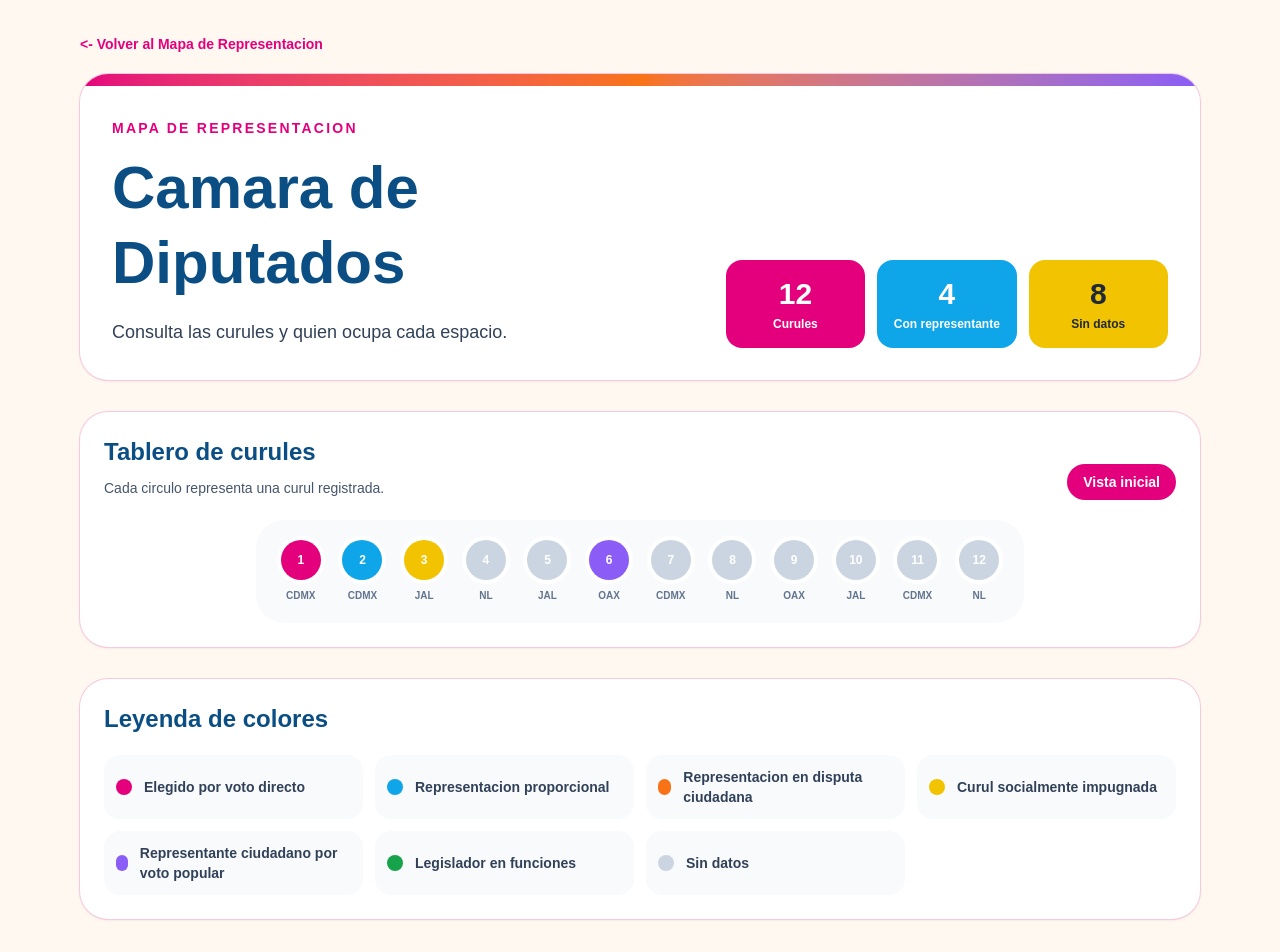
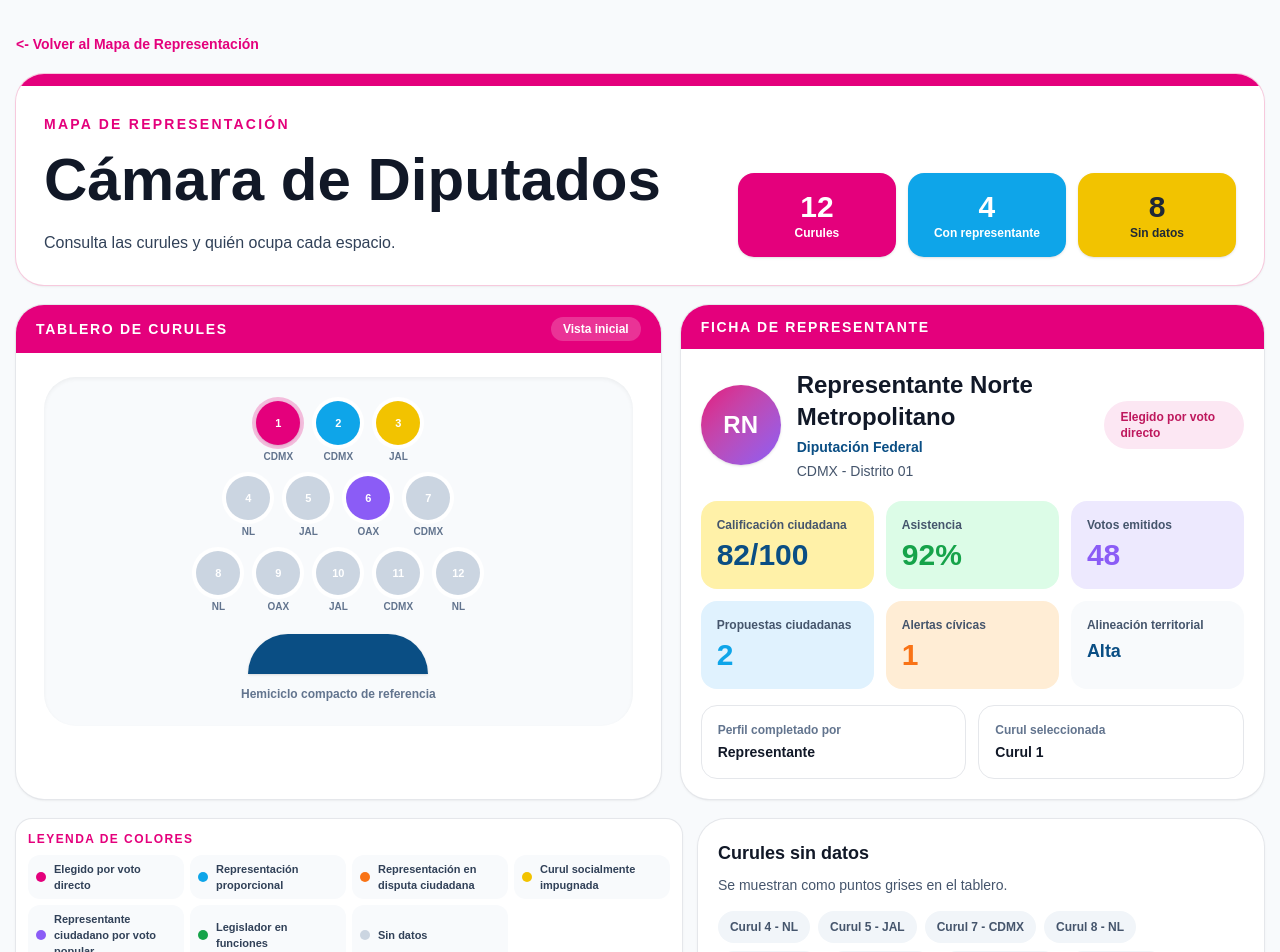
Before and after one commit to TecnocraciaParticipativaMexico/Plataforma, a Next.js app in the folder web/: page /congreso-civico/representacion/diputados in a window 1280 px wide. Shown: the top 952 px of the page. Built offline with nearby package versions, Linux system fonts and the light colour scheme.

Commit message:
style: compact diputados representation dashboard (#33)
* style: compact diputados representation dashboard

* style: polish diputados dashboard copy and legend

```diff
--- a/web/app/congreso-civico/representacion/diputados/page.tsx
+++ b/web/app/congreso-civico/representacion/diputados/page.tsx
@@ -8,44 +8,69 @@ import {
 
 const tipoRepresentacionConfig: Record<
   CongresoCivicoTipoRepresentacion | "sin-datos",
-  { label: string; dot: string; badge: string }
+  { label: string; dot: string; badge: string; text: string }
 > = {
   "voto-directo": {
     label: "Elegido por voto directo",
     dot: "bg-[#E4007C]",
     badge: "bg-[#FCE7F3] text-[#BE185D]",
+    text: "text-[#E4007C]",
   },
   "representacion-proporcional": {
-    label: "Representacion proporcional",
+    label: "Representación proporcional",
     dot: "bg-[#0EA5E9]",
     badge: "bg-[#E0F2FE] text-[#0369A1]",
+    text: "text-[#0EA5E9]",
   },
   "disputa-ciudadana": {
-    label: "Representacion en disputa ciudadana",
+    label: "Representación en disputa ciudadana",
     dot: "bg-[#F97316]",
     badge: "bg-[#FFEDD5] text-[#C2410C]",
+    text: "text-[#F97316]",
   },
   "curul-socialmente-impugnada": {
     label: "Curul socialmente impugnada",
     dot: "bg-[#F2C300]",
     badge: "bg-[#FEF3C7] text-[#92400E]",
+    text: "text-[#D97706]",
   },
   "representante-ciudadano": {
     label: "Representante ciudadano por voto popular",
     dot: "bg-[#8B5CF6]",
     badge: "bg-[#EDE9FE] text-[#6D28D9]",
+    text: "text-[#8B5CF6]",
   },
   "legislador-funciones": {
     label: "Legislador en funciones",
     dot: "bg-[#16A34A]",
     badge: "bg-[#DCFCE7] text-[#15803D]",
+    text: "text-[#16A34A]",
   },
   "sin-datos": {
     label: "Sin datos",
     dot: "bg-[#CBD5E1]",
     badge: "bg-slate-100 text-slate-600",
+    text: "text-slate-500",
   },
 };
+
+const alineacionLabel = {
+  alta: "Alta",
+  media: "Media",
+  baja: "Baja",
+  "divergencia-significativa": "Divergencia significativa",
+} as const;
+
+const curulesConRepresentante = curulesDiputadosCongresoCivico.filter((curul) => curul.representanteId);
+const curulesSinDatos = curulesDiputadosCongresoCivico.filter((curul) => !curul.representanteId);
+const representantesDiputados = representantesMapaCongresoCivico.filter((representante) => representante.camara === "diputados");
+const curulInicial = curulesConRepresentante[0] ?? curulesDiputadosCongresoCivico[0];
+const representanteInicial = representantesMapaCongresoCivico.find((representante) => representante.id === curulInicial?.representanteId);
+const hemicicloFilas = [
+  curulesDiputadosCongresoCivico.slice(0, 3),
+  curulesDiputadosCongresoCivico.slice(3, 7),
+  curulesDiputadosCongresoCivico.slice(7, 12),
+];
 
 function obtenerRepresentante(representanteId?: string) {
   return representantesMapaCongresoCivico.find((representante) => representante.id === representanteId);
@@ -55,69 +80,75 @@ function obtenerAlertas(alertaIds: string[] = []) {
   return alertasRepresentacionCongresoCivico.filter((alerta) => alertaIds.includes(alerta.id));
 }
 
-function obtenerTipoVisual(curulTipo: CongresoCivicoTipoRepresentacion, representante?: { tipoRepresentacion: CongresoCivicoTipoRepresentacion }) {
-  return representante?.tipoRepresentacion ?? curulTipo ?? "sin-datos";
+function obtenerIniciales(nombre: string) {
+  return nombre
+    .split(" ")
+    .slice(0, 2)
+    .map((parte) => parte[0])
+    .join("")
+    .toUpperCase();
 }
 
 export default function CongresoCivicoDiputadosPage() {
+  const alertasIniciales = obtenerAlertas(representanteInicial?.alertasCivicas);
+  const tipoInicial = representanteInicial?.tipoRepresentacion ?? "sin-datos";
+  const configInicial = tipoRepresentacionConfig[tipoInicial];
+
   return (
-    <main className="min-h-screen bg-[#FFF8F0] text-[#0A4E84]">
-      <div className="mx-auto max-w-6xl px-4 py-8">
+    <main className="min-h-screen bg-[#F8FAFC] text-[#0A4E84]">
+      <div className="mx-auto max-w-7xl px-4 py-6 md:py-8">
         <Link href="/congreso-civico/representacion" className="mb-5 inline-block text-sm font-semibold text-[#E4007C]">
-          {"<-"} Volver al Mapa de Representacion
+          {"<-"} Volver al Mapa de Representación
         </Link>
 
-        <section className="mb-8 overflow-hidden rounded-[28px] bg-white shadow-sm ring-1 ring-[#F7C9DD]">
-          <div className="h-3 bg-gradient-to-r from-[#E4007C] via-[#F97316] via-[#F2C300] via-[#16A34A] via-[#0EA5E9] to-[#8B5CF6]" />
-          <div className="grid gap-6 p-6 md:grid-cols-[1fr_0.75fr] md:p-8 md:items-end">
+        <section className="mb-5 overflow-hidden rounded-[28px] bg-white shadow-sm ring-1 ring-[#F7C9DD]">
+          <div className="h-3 bg-[#E4007C]" />
+          <div className="grid gap-5 p-5 md:grid-cols-[1.15fr_0.85fr] md:p-7 md:items-end">
             <div>
-              <div className="mb-3 text-sm font-bold uppercase tracking-[0.16em] text-[#E4007C]">
-                Mapa de Representacion
-              </div>
-              <h1 className="text-4xl font-bold leading-tight md:text-6xl">Camara de Diputados</h1>
-              <p className="mt-4 max-w-2xl text-lg leading-8 text-slate-700">
-                Consulta las curules y quien ocupa cada espacio.
-              </p>
+              <div className="text-sm font-bold uppercase tracking-[0.16em] text-[#E4007C]">Mapa de Representación</div>
+              <h1 className="mt-2 text-4xl font-black leading-tight text-[#111827] md:text-6xl">Cámara de Diputados</h1>
+              <p className="mt-3 max-w-xl text-base leading-7 text-slate-700">Consulta las curules y quién ocupa cada espacio.</p>
             </div>
 
-            <div className="grid grid-cols-3 gap-3 text-center">
-              <div className="rounded-2xl bg-[#E4007C] p-4 text-white">
-                <div className="text-3xl font-bold">{curulesDiputadosCongresoCivico.length}</div>
-                <div className="mt-1 text-xs font-bold">Curules</div>
+            <div className="grid grid-cols-3 gap-3">
+              <div className="rounded-2xl bg-[#E4007C] p-4 text-center text-white shadow-sm">
+                <div className="text-3xl font-black">{curulesDiputadosCongresoCivico.length}</div>
+                <div className="text-xs font-bold">Curules</div>
               </div>
-              <div className="rounded-2xl bg-[#0EA5E9] p-4 text-white">
-                <div className="text-3xl font-bold">{representantesMapaCongresoCivico.filter((rep) => rep.camara === "diputados").length}</div>
-                <div className="mt-1 text-xs font-bold">Con representante</div>
+              <div className="rounded-2xl bg-[#0EA5E9] p-4 text-center text-white shadow-sm">
+                <div className="text-3xl font-black">{representantesDiputados.length}</div>
+                <div className="text-xs font-bold">Con representante</div>
               </div>
-              <div className="rounded-2xl bg-[#F2C300] p-4 text-[#1F2937]">
-                <div className="text-3xl font-bold">
-                  {curulesDiputadosCongresoCivico.filter((curul) => !curul.representanteId).length}
-                </div>
-                <div className="mt-1 text-xs font-bold">Sin datos</div>
+              <div className="rounded-2xl bg-[#F2C300] p-4 text-center text-[#1F2937] shadow-sm">
+                <div className="text-3xl font-black">{curulesSinDatos.length}</div>
+                <div className="text-xs font-bold">Sin datos</div>
               </div>
             </div>
           </div>
         </section>
 
-        <section className="mb-8 rounded-[28px] bg-white p-6 shadow-sm ring-1 ring-[#F7C9DD]">
-          <div className="mb-5 flex flex-wrap items-end justify-between gap-3">
-            <div>
-              <h2 className="text-2xl font-bold">Tablero de curules</h2>
-              <p className="mt-2 text-sm leading-6 text-slate-600">Cada circulo representa una curul registrada.</p>
-            </div>
-            <div className="rounded-full bg-[#E4007C] px-4 py-2 text-sm font-bold text-white">Vista inicial</div>
+        <section className="mb-5 grid gap-5 lg:grid-cols-[1.05fr_0.95fr]">
+          <article className="overflow-hidden rounded-[28px] bg-white shadow-sm ring-1 ring-[#E5E7EB]">
+            <div className="flex items-center justify-between gap-4 bg-[#E4007C] px-5 py-3 text-white">
+              <h2 className="text-sm font-black uppercase tracking-[0.12em]">Tablero de curules</h2>
+              <span className="rounded-full bg-white/20 px-3 py-1 text-xs font-bold">Vista inicial</span>
             </div>
 
-          <div className="mx-auto grid max-w-3xl grid-cols-6 gap-3 rounded-[28px] bg-[#F8FAFC] p-5 md:grid-cols-12">
-            {curulesDiputadosCongresoCivico.map((curul) => {
+            <div className="px-4 py-6 md:px-7">
+              <div className="mx-auto max-w-2xl rounded-[32px] bg-[#F8FAFC] px-4 py-6 shadow-inner">
+                <div className="space-y-3">
+                  {hemicicloFilas.map((fila, filaIndex) => (
+                    <div key={filaIndex} className="flex justify-center gap-3 md:gap-4">
+                      {fila.map((curul) => {
                         const representante = obtenerRepresentante(curul.representanteId);
-              const tipoVisual = obtenerTipoVisual(curul.tipoRepresentacion, representante);
-              const config = tipoRepresentacionConfig[representante ? tipoVisual : "sin-datos"];
+                        const tipo = representante?.tipoRepresentacion ?? "sin-datos";
+                        const config = tipoRepresentacionConfig[tipo];
+                        const esInicial = curul.id === curulInicial?.id;
 
                         return (
-                <div key={curul.id} className="flex flex-col items-center gap-2">
+                          <div key={curul.id} className="flex flex-col items-center gap-1">
                             <div
-                    className={`${config.dot} flex h-10 w-10 items-center justify-center rounded-full text-xs font-bold text-white shadow-sm ring-4 ring-white`}
+                              className={`${config.dot} flex h-9 w-9 items-center justify-center rounded-full text-[11px] font-black text-white shadow-sm ring-4 ${esInicial ? "ring-[#E4007C]/25" : "ring-white"} md:h-11 md:w-11`}
                               title={representante?.nombre ?? "Curul sin datos"}
                             >
                               {curul.numeroVisual}
@@ -127,87 +158,108 @@ export default function CongresoCivicoDiputadosPage() {
                         );
                       })}
                     </div>
-        </section>
-
-        <section className="mb-8 rounded-[28px] bg-white p-6 shadow-sm ring-1 ring-[#F7C9DD]">
-          <h2 className="mb-5 text-2xl font-bold">Leyenda de colores</h2>
-          <div className="grid gap-3 md:grid-cols-2 xl:grid-cols-4">
-            {Object.entries(tipoRepresentacionConfig).map(([id, config]) => (
-              <div key={id} className="flex items-center gap-3 rounded-2xl bg-[#F8FAFC] p-3">
-                <span className={`${config.dot} h-4 w-4 rounded-full`} />
-                <span className="text-sm font-bold text-slate-700">{config.label}</span>
-              </div>
                   ))}
                 </div>
-        </section>
 
-        <section className="grid gap-4">
-          <div className="mb-1">
-            <h2 className="text-2xl font-bold">Curules registradas</h2>
-            <p className="mt-2 text-sm leading-6 text-slate-600">Listado basico para revisar cada espacio sin complicaciones.</p>
+                <div className="mx-auto mt-5 h-10 max-w-[180px] rounded-t-full bg-[#0A4E84] shadow-sm" />
+                <p className="mt-3 text-center text-xs font-bold text-slate-500">Hemiciclo compacto de referencia</p>
+              </div>
+            </div>
+          </article>
+
+          <article className="overflow-hidden rounded-[28px] bg-white shadow-sm ring-1 ring-[#E5E7EB]">
+            <div className="bg-[#E4007C] px-5 py-3 text-sm font-black uppercase tracking-[0.12em] text-white">
+              Ficha de representante
             </div>
 
-          {curulesDiputadosCongresoCivico.map((curul) => {
-            const representante = obtenerRepresentante(curul.representanteId);
-            const tipoVisual = obtenerTipoVisual(curul.tipoRepresentacion, representante);
-            const config = tipoRepresentacionConfig[representante ? tipoVisual : "sin-datos"];
-            const alertas = obtenerAlertas(representante?.alertasCivicas);
-
-            return (
-              <article key={curul.id} className="overflow-hidden rounded-[28px] bg-white shadow-sm ring-1 ring-[#F7C9DD]">
-                <div className={`${config.dot} h-2`} />
-                <div className="grid gap-5 p-5 lg:grid-cols-[0.85fr_1.15fr]">
+            {representanteInicial ? (
+              <div className="p-5">
+                <div className="flex flex-col gap-4 md:flex-row md:items-center md:justify-between">
+                  <div className="flex items-center gap-4">
+                    <div className="flex h-20 w-20 shrink-0 items-center justify-center rounded-full bg-gradient-to-br from-[#E4007C] to-[#8B5CF6] text-2xl font-black text-white shadow-sm">
+                      {obtenerIniciales(representanteInicial.nombre)}
+                    </div>
                     <div>
-                    <div className="flex flex-wrap gap-2">
-                      <span className={`${config.badge} rounded-full px-3 py-1 text-xs font-bold`}>{config.label}</span>
-                      <span className="rounded-full bg-[#E0F2FE] px-3 py-1 text-xs font-bold text-[#0369A1]">
-                        Curul {curul.numeroVisual}
-                      </span>
-                    </div>
-                    <h3 className="mt-4 text-2xl font-bold text-[#0A4E84]">
-                      {representante?.nombre ?? "Curul sin representante cargado"}
-                    </h3>
-                    <p className="mt-2 text-sm font-semibold text-[#E4007C]">
-                      {[curul.estado, curul.distrito].filter(Boolean).join(" - ") || "Territorio por registrar"}
+                      <h2 className="text-2xl font-black text-[#111827]">{representanteInicial.nombre}</h2>
+                      <p className="mt-1 text-sm font-bold text-[#0A4E84]">Diputación Federal</p>
+                      <p className="mt-1 text-sm text-slate-600">
+                        {[representanteInicial.territorio.estado, representanteInicial.territorio.distrito].filter(Boolean).join(" - ")}
                       </p>
                     </div>
+                  </div>
+                  <div className={`${configInicial.badge} rounded-full px-4 py-2 text-xs font-black`}>{configInicial.label}</div>
+                </div>
 
-                  {representante ? (
-                    <div className="grid gap-3 md:grid-cols-3">
+                <div className="mt-5 grid gap-3 sm:grid-cols-2 xl:grid-cols-3">
                   <div className="rounded-2xl bg-[#FFF1A8] p-4">
-                        <div className="text-xs font-bold text-slate-600">Calificacion ciudadana</div>
-                        <div className="mt-2 text-2xl font-bold text-[#0A4E84]">{representante.calificacionCiudadana}/100</div>
+                    <div className="text-xs font-bold text-slate-600">Calificación ciudadana</div>
+                    <div className="mt-1 text-3xl font-black text-[#0A4E84]">{representanteInicial.calificacionCiudadana}/100</div>
                   </div>
                   <div className="rounded-2xl bg-[#DCFCE7] p-4">
                     <div className="text-xs font-bold text-slate-600">Asistencia</div>
-                        <div className="mt-2 text-2xl font-bold text-[#15803D]">{representante.asistencia}%</div>
+                    <div className="mt-1 text-3xl font-black text-[#16A34A]">{representanteInicial.asistencia}%</div>
                   </div>
                   <div className="rounded-2xl bg-[#EDE9FE] p-4">
                     <div className="text-xs font-bold text-slate-600">Votos emitidos</div>
-                        <div className="mt-2 text-2xl font-bold text-[#6D28D9]">{representante.votosEmitidos}</div>
+                    <div className="mt-1 text-3xl font-black text-[#8B5CF6]">{representanteInicial.votosEmitidos}</div>
                   </div>
-                      <div className="rounded-2xl bg-[#FFEDD5] p-4 md:col-span-2">
-                        <div className="text-xs font-bold text-slate-600">Alertas civicas</div>
-                        <div className="mt-2 text-sm font-bold text-[#C2410C]">
-                          {alertas.length > 0 ? alertas.map((alerta) => alerta.titulo).join(" / ") : "Sin alertas civicas"}
+                  <div className="rounded-2xl bg-[#E0F2FE] p-4">
+                    <div className="text-xs font-bold text-slate-600">Propuestas ciudadanas</div>
+                    <div className="mt-1 text-3xl font-black text-[#0EA5E9]">{representanteInicial.propuestasCiudadanasRecibidas.length}</div>
+                  </div>
+                  <div className="rounded-2xl bg-[#FFEDD5] p-4">
+                    <div className="text-xs font-bold text-slate-600">Alertas cívicas</div>
+                    <div className="mt-1 text-3xl font-black text-[#F97316]">{alertasIniciales.length}</div>
+                  </div>
+                  <div className="rounded-2xl bg-[#F8FAFC] p-4">
+                    <div className="text-xs font-bold text-slate-600">Alineación territorial</div>
+                    <div className="mt-1 text-lg font-black text-[#0A4E84]">{alineacionLabel[representanteInicial.alineacionTerritorial]}</div>
                   </div>
                 </div>
-                      <div className="rounded-2xl bg-[#F8FAFC] p-4">
-                        <div className="text-xs font-bold text-slate-600">Perfil completado por</div>
-                        <div className="mt-2 text-sm font-bold text-[#0A4E84]">
-                          {representante.perfilCompletadoPor === "representante" ? "Representante" : "Comite ciudadano"}
+
+                <div className="mt-4 grid gap-3 md:grid-cols-2">
+                  <div className="rounded-2xl border border-[#E5E7EB] p-4">
+                    <div className="text-xs font-bold text-slate-500">Perfil completado por</div>
+                    <div className="mt-1 text-sm font-black text-[#111827]">
+                      {representanteInicial.perfilCompletadoPor === "representante" ? "Representante" : "Comité ciudadano"}
+                    </div>
+                  </div>
+                  <div className="rounded-2xl border border-[#E5E7EB] p-4">
+                    <div className="text-xs font-bold text-slate-500">Curul seleccionada</div>
+                    <div className="mt-1 text-sm font-black text-[#111827]">Curul {curulInicial?.numeroVisual}</div>
                   </div>
                 </div>
               </div>
             ) : (
-                    <div className="rounded-2xl bg-[#F8FAFC] p-4 text-sm font-semibold text-slate-600">
-                      Informacion pendiente para esta curul.
+              <div className="p-5 text-sm font-semibold text-slate-600">No hay representante cargado para la vista inicial.</div>
+            )}
+          </article>
+        </section>
+
+        <section className="grid gap-4 lg:grid-cols-[1fr_0.85fr]">
+          <article className="rounded-2xl bg-white p-3 shadow-sm ring-1 ring-[#E5E7EB]">
+            <h2 className="text-xs font-black uppercase tracking-[0.12em] text-[#E4007C]">Leyenda de colores</h2>
+            <div className="mt-2 grid gap-1.5 sm:grid-cols-2 xl:grid-cols-4">
+              {Object.entries(tipoRepresentacionConfig).map(([id, config]) => (
+                <div key={id} className="flex items-center gap-2 rounded-xl bg-[#F8FAFC] px-2 py-1.5">
+                  <span className={`${config.dot} h-2.5 w-2.5 shrink-0 rounded-full`} />
+                  <span className="text-[11px] font-bold leading-4 text-slate-700">{config.label}</span>
                 </div>
-                  )}
+              ))}
             </div>
           </article>
-            );
-          })}
+
+          <article className="rounded-[28px] bg-white p-5 shadow-sm ring-1 ring-[#E5E7EB]">
+            <h2 className="text-lg font-black text-[#111827]">Curules sin datos</h2>
+            <p className="mt-2 text-sm text-slate-600">Se muestran como puntos grises en el tablero.</p>
+            <div className="mt-4 flex flex-wrap gap-2">
+              {curulesSinDatos.map((curul) => (
+                <span key={curul.id} className="rounded-full bg-slate-100 px-3 py-2 text-xs font-bold text-slate-600">
+                  Curul {curul.numeroVisual} - {curul.estado ?? "Por registrar"}
+                </span>
+              ))}
+            </div>
+          </article>
         </section>
       </div>
     </main>
```
Lines whose indentation alone changed are shown as unchanged.
